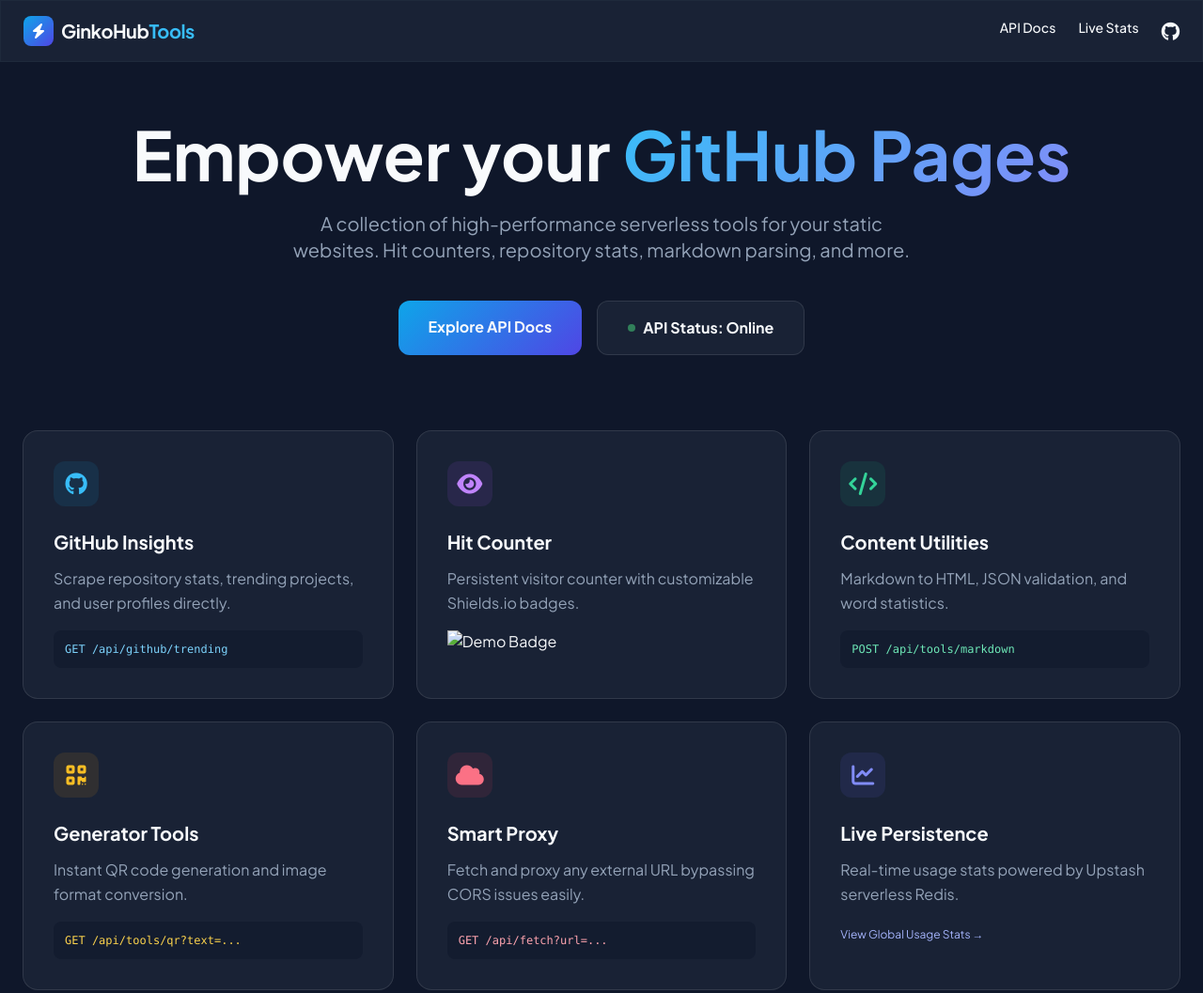
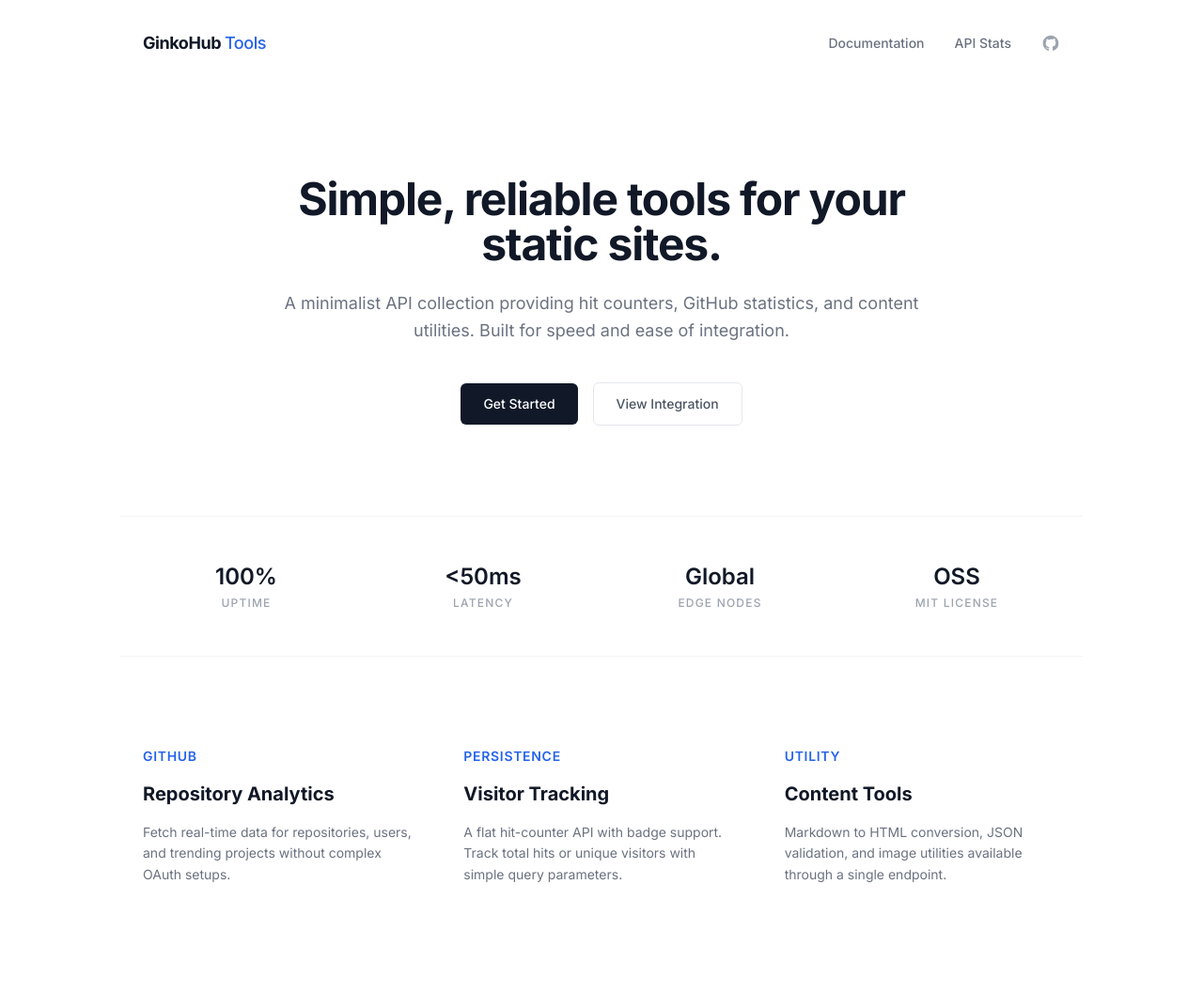
Before and after one commit to ginkohub/ghp-tools, a website: page public/index.html in a window 1280 px wide. Shown: the top 1057 px of the page at 94% size. Drawn offline with nearby package versions, Linux system fonts and the light colour scheme.

Commit message:
style: Redesign landing page with elegant, flat, and professional look

```diff
--- a/public/index.html
+++ b/public/index.html
@@ -3,166 +3,138 @@
 <head>
     <meta charset="UTF-8">
     <meta name="viewport" content="width=device-width, initial-scale=1.0">
-    <title>GinkoHub Tools | API for Developers</title>
+    <title>GinkoHub Tools — Developer Utilities</title>
     <script src="https://cdn.tailwindcss.com"></script>
-    <link rel="stylesheet" href="https://cdnjs.cloudflare.com/ajax/libs/font-awesome/6.4.0/css/all.min.css">
-    <link href="https://fonts.googleapis.com/css2?family=Plus+Jakarta+Sans:wght@400;500;600;700&display=swap" rel="stylesheet">
+    <link href="https://fonts.googleapis.com/css2?family=Inter:wght@400;500;600;700&display=swap" rel="stylesheet">
     <style>
-        body { font-family: 'Plus Jakarta Sans', sans-serif; background-color: #0f172a; color: #f8fafc; }
-        .glass { background: rgba(30, 41, 59, 0.7); backdrop-filter: blur(12px); border: 1px solid rgba(255, 255, 255, 0.1); }
-        .gradient-text { background: linear-gradient(135deg, #38bdf8 0%, #818cf8 100%); -webkit-background-clip: text; -webkit-text-fill-color: transparent; }
-        .btn-primary { background: linear-gradient(135deg, #0ea5e9 0%, #4f46e5 100%); transition: all 0.3s ease; }
-        .btn-primary:hover { transform: translateY(-2px); box-shadow: 0 10px 15px -3px rgba(14, 165, 233, 0.4); }
+        body {
+            font-family: 'Inter', -apple-system, BlinkMacSystemFont, "Segoe UI", Roboto, sans-serif;
+            background-color: #ffffff;
+            color: #111827;
+            -webkit-font-smoothing: antialiased;
+        }
+        .code-block { background-color: #f9fafb; border: 1px solid #e5e7eb; }
+        .card { border: 1px solid #f3f4f6; transition: border-color 0.2s ease; }
+        .card:hover { border-color: #d1d5db; }
+        .btn { transition: opacity 0.2s ease; }
+        .btn:hover { opacity: 0.9; }
     </style>
 </head>
-<body class="min-h-screen">
-    <!-- Navbar -->
-    <nav class="fixed top-0 w-full z-50 glass border-b border-slate-800">
-        <div class="max-w-7xl mx-auto px-6 h-16 flex items-center justify-between">
+<body class="selection:bg-blue-100 selection:text-blue-900">
+
+    <!-- Header -->
+    <nav class="max-w-5xl mx-auto px-6 py-8 flex items-center justify-between">
         <div class="flex items-center gap-2">
-                <div class="w-8 h-8 rounded-lg btn-primary flex items-center justify-center">
-                    <i class="fas fa-bolt text-white"></i>
+            <span class="text-lg font-bold tracking-tight">GinkoHub <span class="text-blue-600 font-medium">Tools</span></span>
         </div>
-                <span class="text-xl font-bold tracking-tight">GinkoHub<span class="text-sky-400">Tools</span></span>
-            </div>
-            <div class="flex gap-6">
-                <a href="/docs" class="text-sm font-medium hover:text-sky-400 transition">API Docs</a>
-                <a href="/api/system/stats" class="text-sm font-medium hover:text-sky-400 transition">Live Stats</a>
-                <a href="https://github.com/ginkohub" class="text-xl hover:text-sky-400 transition"><i class="fab fa-github"></i></a>
-            </div>
+        <div class="flex items-center gap-8">
+            <a href="/docs" class="text-sm font-medium text-gray-500 hover:text-black">Documentation</a>
+            <a href="/api/system/stats" class="text-sm font-medium text-gray-500 hover:text-black">API Stats</a>
+            <a href="https://github.com/ginkohub" class="text-gray-400 hover:text-black"><svg class="w-5 h-5" fill="currentColor" viewBox="0 0 24 24"><path fill-rule="evenodd" d="M12 2C6.477 2 2 6.484 2 12.017c0 4.425 2.865 8.18 6.839 9.504.5.092.682-.217.682-.483 0-.237-.008-.868-.013-1.703-2.782.605-3.369-1.343-3.369-1.343-.454-1.158-1.11-1.466-1.11-1.466-.908-.62.069-.008.069-.008 1.003.07 1.531 1.032 1.531 1.032.892 1.53 2.341 1.088 2.91.832.092-.647.35-1.088.636-1.338-2.22-.253-4.555-1.113-4.555-4.951 0-1.093.39-1.988 1.029-2.688-.103-.253-.446-1.272.098-2.65 0 0 .84-.27 2.75 1.026A9.564 9.564 0 0112 6.844c.85.004 1.705.115 2.504.337 1.909-1.296 2.747-1.027 2.747-1.027.546 1.379.202 2.398.1 2.651.64.7 1.028 1.595 1.028 2.688 0 3.848-2.339 4.695-4.566 4.943.359.309.678.92.678 1.855 0 1.338-.012 2.419-.012 2.747 0 .268.18.58.688.482A10.019 10.019 0 0022 12.017C22 6.484 17.522 2 12 2z" clip-rule="evenodd" /></svg></a>
         </div>
     </nav>
 
-    <!-- Hero Section -->
-    <header class="pt-32 pb-20 px-6">
-        <div class="max-w-5xl mx-auto text-center">
-            <h1 class="text-5xl md:text-7xl font-extrabold mb-6 leading-tight">
-                Empower your <span class="gradient-text">GitHub Pages</span>
+    <!-- Hero -->
+    <header class="max-w-3xl mx-auto px-6 py-24 text-center">
+        <h1 class="text-4xl font-bold tracking-tight text-gray-900 sm:text-5xl mb-6">
+            Simple, reliable tools for your static sites.
         </h1>
-            <p class="text-slate-400 text-lg md:text-xl mb-10 max-w-2xl mx-auto">
-                A collection of high-performance serverless tools for your static websites.
-                Hit counters, repository stats, markdown parsing, and more.
+        <p class="text-lg text-gray-500 mb-10 leading-relaxed">
+            A minimalist API collection providing hit counters, GitHub statistics, and content utilities. Built for speed and ease of integration.
         </p>
-            <div class="flex flex-wrap justify-center gap-4">
-                <a href="/docs" class="px-8 py-4 rounded-xl font-bold btn-primary">Explore API Docs</a>
-                <div class="px-8 py-4 rounded-xl font-bold glass flex items-center gap-2">
-                    <span class="w-2 h-2 rounded-full bg-green-400 animate-pulse"></span>
-                    API Status: Online
-                </div>
-            </div>
+        <div class="flex flex-col sm:flex-row items-center justify-center gap-4">
+            <a href="/docs" class="btn bg-gray-900 text-white px-6 py-3 rounded-md font-medium text-sm">Get Started</a>
+            <a href="#integration" class="btn bg-white text-gray-600 border border-gray-200 px-6 py-3 rounded-md font-medium text-sm hover:bg-gray-50">View Integration</a>
         </div>
     </header>
 
-    <!-- Feature Grid -->
-    <main class="max-w-7xl mx-auto px-6 pb-20">
-        <div class="grid grid-cols-1 md:grid-cols-2 lg:grid-cols-3 gap-6">
-            <!-- GitHub Stats -->
-            <div class="p-8 rounded-2xl glass hover:border-sky-500/50 transition group">
-                <div class="w-12 h-12 rounded-xl bg-sky-500/10 flex items-center justify-center mb-6 group-hover:bg-sky-500/20 transition">
-                    <i class="fab fa-github text-2xl text-sky-400"></i>
+    <!-- Stats -->
+    <div class="max-w-5xl mx-auto px-6 grid grid-cols-2 md:grid-cols-4 gap-8 py-12 border-y border-gray-100 mb-24">
+        <div class="text-center">
+            <p class="text-2xl font-semibold text-gray-900">100%</p>
+            <p class="text-xs font-medium text-gray-400 uppercase tracking-widest mt-1">Uptime</p>
         </div>
-                <h3 class="text-xl font-bold mb-3">GitHub Insights</h3>
-                <p class="text-slate-400 leading-relaxed mb-4">Scrape repository stats, trending projects, and user profiles directly.</p>
-                <code class="text-xs text-sky-300 block bg-slate-900/50 p-3 rounded-lg">GET /api/github/trending</code>
+        <div class="text-center">
+            <p class="text-2xl font-semibold text-gray-900">&lt;50ms</p>
+            <p class="text-xs font-medium text-gray-400 uppercase tracking-widest mt-1">Latency</p>
         </div>
-
-            <!-- Hit Counter -->
-            <div class="p-8 rounded-2xl glass hover:border-purple-500/50 transition group">
-                <div class="w-12 h-12 rounded-xl bg-purple-500/10 flex items-center justify-center mb-6 group-hover:bg-purple-500/20 transition">
-                    <i class="fas fa-eye text-2xl text-purple-400"></i>
+        <div class="text-center">
+            <p class="text-2xl font-semibold text-gray-900">Global</p>
+            <p class="text-xs font-medium text-gray-400 uppercase tracking-widest mt-1">Edge Nodes</p>
         </div>
-                <h3 class="text-xl font-bold mb-3">Hit Counter</h3>
-                <p class="text-slate-400 leading-relaxed mb-4">Persistent visitor counter with customizable Shields.io badges.</p>
-                <div class="flex items-center gap-2 mb-2">
-                    <img src="/api/tools/hit-counter/landing?format=badge&color=blue&label=demo+hits" alt="Demo Badge">
+        <div class="text-center">
+            <p class="text-2xl font-semibold text-gray-900">OSS</p>
+            <p class="text-xs font-medium text-gray-400 uppercase tracking-widest mt-1">MIT License</p>
         </div>
     </div>
 
-            <!-- Content Tools -->
-            <div class="p-8 rounded-2xl glass hover:border-emerald-500/50 transition group">
-                <div class="w-12 h-12 rounded-xl bg-emerald-500/10 flex items-center justify-center mb-6 group-hover:bg-emerald-500/20 transition">
-                    <i class="fas fa-code text-2xl text-emerald-400"></i>
+    <!-- Features -->
+    <section class="max-w-5xl mx-auto px-6 mb-32">
+        <div class="grid grid-cols-1 md:grid-cols-3 gap-12">
+            <div>
+                <h3 class="text-sm font-semibold text-blue-600 uppercase tracking-wider mb-4">GitHub</h3>
+                <h4 class="text-xl font-bold mb-4">Repository Analytics</h4>
+                <p class="text-gray-500 text-sm leading-relaxed">
+                    Fetch real-time data for repositories, users, and trending projects without complex OAuth setups.
+                </p>
             </div>
-                <h3 class="text-xl font-bold mb-3">Content Utilities</h3>
-                <p class="text-slate-400 leading-relaxed mb-4">Markdown to HTML, JSON validation, and word statistics.</p>
-                <code class="text-xs text-emerald-300 block bg-slate-900/50 p-3 rounded-lg">POST /api/tools/markdown</code>
+            <div>
+                <h3 class="text-sm font-semibold text-blue-600 uppercase tracking-wider mb-4">Persistence</h3>
+                <h4 class="text-xl font-bold mb-4">Visitor Tracking</h4>
+                <p class="text-gray-500 text-sm leading-relaxed">
+                    A flat hit-counter API with badge support. Track total hits or unique visitors with simple query parameters.
+                </p>
+            </div>
+            <div>
+                <h3 class="text-sm font-semibold text-blue-600 uppercase tracking-wider mb-4">Utility</h3>
+                <h4 class="text-xl font-bold mb-4">Content Tools</h4>
+                <p class="text-gray-500 text-sm leading-relaxed">
+                    Markdown to HTML conversion, JSON validation, and image utilities available through a single endpoint.
+                </p>
+            </div>
+        </div>
+    </section>
+
+    <!-- Integration -->
+    <section id="integration" class="max-w-5xl mx-auto px-6 py-24 bg-gray-50 rounded-2xl mb-32">
+        <div class="max-w-2xl mx-auto">
+            <h2 class="text-2xl font-bold text-center mb-12">Elegant Integration</h2>
+
+            <div class="flex justify-center gap-4 mb-8">
+                <button onclick="switchTab('markdown')" id="tab-markdown" class="text-sm font-semibold text-blue-600 border-b-2 border-blue-600 pb-1">Markdown</button>
+                <button onclick="switchTab('javascript')" id="tab-javascript" class="text-sm font-semibold text-gray-400 hover:text-gray-900 pb-1 border-b-2 border-transparent">JavaScript</button>
             </div>
 
-            <!-- Image/QR Tools -->
-            <div class="p-8 rounded-2xl glass hover:border-amber-500/50 transition group">
-                <div class="w-12 h-12 rounded-xl bg-amber-500/10 flex items-center justify-center mb-6 group-hover:bg-amber-500/20 transition">
-                    <i class="fas fa-qrcode text-2xl text-amber-400"></i>
+            <div id="content-markdown" class="space-y-4">
+                <div class="relative group">
+                    <pre class="code-block p-6 rounded-lg text-sm overflow-x-auto text-gray-700"><code>![Hits](https://ghp-tools.vercel.app/api/tools/hit-counter/site-id?format=badge)</code></pre>
+                    <button onclick="copyCode(this)" class="absolute right-4 top-4 text-xs font-medium text-gray-400 hover:text-gray-900">Copy</button>
                 </div>
-                <h3 class="text-xl font-bold mb-3">Generator Tools</h3>
-                <p class="text-slate-400 leading-relaxed mb-4">Instant QR code generation and image format conversion.</p>
-                <code class="text-xs text-amber-300 block bg-slate-900/50 p-3 rounded-lg">GET /api/tools/qr?text=...</code>
-            </div>
-
-            <!-- Global Proxy -->
-            <div class="p-8 rounded-2xl glass hover:border-rose-500/50 transition group">
-                <div class="w-12 h-12 rounded-xl bg-rose-500/10 flex items-center justify-center mb-6 group-hover:bg-rose-500/20 transition">
-                    <i class="fas fa-cloud text-2xl text-rose-400"></i>
-                </div>
-                <h3 class="text-xl font-bold mb-3">Smart Proxy</h3>
-                <p class="text-slate-400 leading-relaxed mb-4">Fetch and proxy any external URL bypassing CORS issues easily.</p>
-                <code class="text-xs text-rose-300 block bg-slate-900/50 p-3 rounded-lg">GET /api/fetch?url=...</code>
-            </div>
-
-            <!-- System Analytics -->
-            <div class="p-8 rounded-2xl glass hover:border-indigo-500/50 transition group">
-                <div class="w-12 h-12 rounded-xl bg-indigo-500/10 flex items-center justify-center mb-6 group-hover:bg-indigo-500/20 transition">
-                    <i class="fas fa-chart-line text-2xl text-indigo-400"></i>
-                </div>
-                <h3 class="text-xl font-bold mb-3">Live Persistence</h3>
-                <p class="text-slate-400 leading-relaxed mb-4">Real-time usage stats powered by Upstash serverless Redis.</p>
-                <a href="/api/system/stats" class="text-xs text-indigo-300 hover:underline">View Global Usage Stats &rarr;</a>
-            </div>
-        </div>
-    </main>
-
-    <!-- Implementation Section -->
-    <section class="max-w-5xl mx-auto px-6 py-20">
-        <div class="text-center mb-12">
-            <h2 class="text-3xl font-bold mb-4">Quick Integration</h2>
-            <p class="text-slate-400">Add the hit counter to your project in seconds.</p>
-        </div>
-
-        <div class="glass rounded-3xl overflow-hidden">
-            <div class="flex border-b border-slate-800">
-                <button onclick="switchTab('markdown')" id="tab-markdown" class="px-6 py-4 text-sm font-bold border-b-2 border-sky-400 text-sky-400">Markdown (Simple)</button>
-                <button onclick="switchTab('javascript')" id="tab-javascript" class="px-6 py-4 text-sm font-bold border-b-2 border-transparent text-slate-400 hover:text-white transition">JavaScript (Unique)</button>
-            </div>
-
-            <div class="p-6">
-                <!-- Markdown Tab -->
-                <div id="content-markdown" class="space-y-4">
-                    <p class="text-sm text-slate-400">Best for GitHub READMEs or simple sites. Just paste the image URL.</p>
-                    <div class="relative group">
-                        <pre class="bg-slate-900 p-4 rounded-xl text-sm overflow-x-auto text-sky-300"><code>![Visitors](https://ghp-tools.vercel.app/api/tools/hit-counter/YOUR_SITE_ID?format=badge&color=blue)</code></pre>
-                        <button onclick="copyCode(this)" class="absolute right-3 top-3 bg-slate-800 hover:bg-slate-700 p-2 rounded-lg text-xs transition">Copy</button>
+                <div class="flex items-center gap-3 pt-4">
+                    <span class="text-xs font-medium text-gray-400 uppercase tracking-widest">Preview</span>
+                    <img src="/api/tools/hit-counter/demo?format=badge&label=visitors&color=gray" alt="Preview">
                 </div>
             </div>
 
-                <!-- JS Tab -->
             <div id="content-javascript" class="hidden space-y-4">
-                    <p class="text-sm text-slate-400">Best for accurate unique visitor tracking using localStorage.</p>
                 <div class="relative group">
-                        <pre class="bg-slate-900 p-4 rounded-xl text-sm overflow-x-auto text-emerald-300"><code>&lt;script&gt;
-  (async () => {
-    let uid = localStorage.getItem('ghp_visitor_id') || crypto.randomUUID();
-    localStorage.setItem('ghp_visitor_id', uid);
-
-    const res = await fetch(`https://ghp-tools.vercel.app/api/tools/hit-counter/YOUR_SITE_ID?uid=${uid}`);
-    const data = await res.json();
-    console.log('Unique Visitors:', data.count);
-  })();
-&lt;/script&gt;</code></pre>
-                        <button onclick="copyCode(this)" class="absolute right-3 top-3 bg-slate-800 hover:bg-slate-700 p-2 rounded-lg text-xs transition">Copy</button>
-                    </div>
+                    <pre class="code-block p-6 rounded-lg text-sm overflow-x-auto text-gray-700"><code>const res = await fetch('https://ghp-tools.vercel.app/api/tools/hit-counter/id?uid=user-123');
+const { count } = await res.json();</code></pre>
+                    <button onclick="copyCode(this)" class="absolute right-4 top-4 text-xs font-medium text-gray-400 hover:text-gray-900">Copy</button>
                 </div>
             </div>
         </div>
     </section>
+
+    <!-- Footer -->
+    <footer class="max-w-5xl mx-auto px-6 py-12 border-t border-gray-100 flex flex-col md:flex-row justify-between items-center gap-6">
+        <span class="text-sm text-gray-400">&copy; 2026 GinkoHub. All rights reserved.</span>
+        <div class="flex gap-8">
+            <a href="/docs" class="text-sm text-gray-400 hover:text-gray-900">Documentation</a>
+            <a href="/api/system/stats" class="text-sm text-gray-400 hover:text-gray-900">System Stats</a>
+            <a href="https://github.com/ginkohub" class="text-sm text-gray-400 hover:text-gray-900">GitHub</a>
+        </div>
+    </footer>
 
     <script>
         function switchTab(tab) {
@@ -170,21 +142,17 @@
             document.getElementById('content-markdown').classList.toggle('hidden', !isMd);
             document.getElementById('content-javascript').classList.toggle('hidden', isMd);
 
-            document.getElementById('tab-markdown').className = isMd ? 'px-6 py-4 text-sm font-bold border-b-2 border-sky-400 text-sky-400' : 'px-6 py-4 text-sm font-bold border-b-2 border-transparent text-slate-400';
-            document.getElementById('tab-javascript').className = !isMd ? 'px-6 py-4 text-sm font-bold border-b-2 border-sky-400 text-sky-400' : 'px-6 py-4 text-sm font-bold border-b-2 border-transparent text-slate-400';
+            document.getElementById('tab-markdown').className = isMd ? 'text-sm font-semibold text-blue-600 border-b-2 border-blue-600 pb-1' : 'text-sm font-semibold text-gray-400 hover:text-gray-900 pb-1 border-b-2 border-transparent';
+            document.getElementById('tab-javascript').className = !isMd ? 'text-sm font-semibold text-blue-600 border-b-2 border-blue-600 pb-1' : 'text-sm font-semibold text-gray-400 hover:text-gray-900 pb-1 border-b-2 border-transparent';
         }
 
         async function copyCode(btn) {
             const code = btn.parentElement.querySelector('code').innerText;
             await navigator.clipboard.writeText(code);
             const originalText = btn.innerText;
-            btn.innerText = 'Copied!';
+            btn.innerText = 'Copied';
             setTimeout(() => btn.innerText = originalText, 2000);
         }
     </script>
-
-    <footer class="py-10 border-t border-slate-800 text-center text-slate-500 text-sm">
-        <p>&copy; 2026 GinkoHub. Built with Node.js + Tailwind CSS + Upstash Redis.</p>
-    </footer>
 </body>
 </html>
```
Lines whose indentation alone changed are shown as unchanged.
